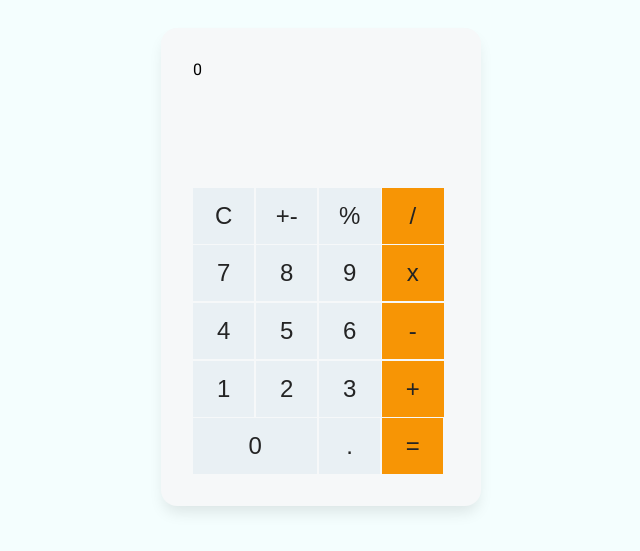
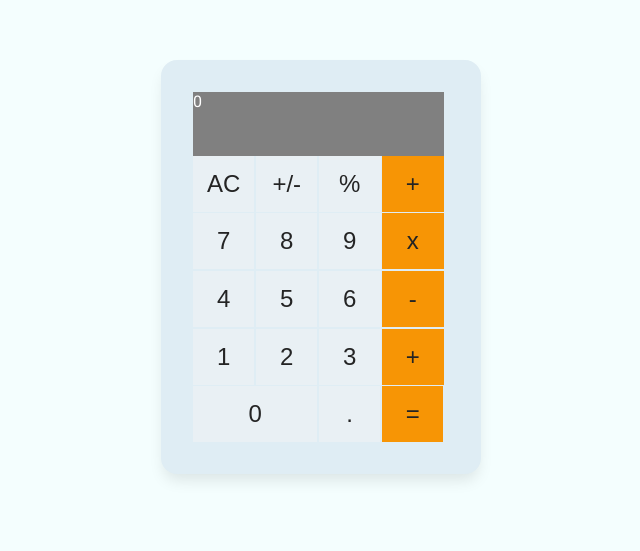
Before and after one commit to bill7pearl/math-magician, a React (Create React App) app: page / in a window 1280 px wide. Shown: the part 165-716 px from the top of the page, without its empty margins (319-959 px from the left). Built offline with nearby package versions, Linux system fonts and the light colour scheme.

Commit message:
Added logic and test its functionality

```diff
--- a/src/App.js
+++ b/src/App.js
@@ -1,32 +1,8 @@
-import Wrapper from './components/Wrapper';
 import Calculator from './components/Calculator';
-import ButtonBox from './components/ButtonBox';
-import Button from './components/Button';
-import CalcProvider from './components/CalcContext';
-
-const btnValues = [
-  ['C', '+-', '%', '/'],
-  [7, 8, 9, 'x'],
-  [4, 5, 6, '-'],
-  [1, 2, 3, '+'],
-  [0, '.', '='],
-];
 
 function App() {
   return (
-    <CalcProvider>
-      <Wrapper>
-        <Calculator />
-        <ButtonBox>
-          {btnValues.flat().map((btn, i) => (
-            <Button
-              value={btn}
-              key={i}
-            />
-          ))}
-        </ButtonBox>
-      </Wrapper>
-    </CalcProvider>
+    <Calculator />
   );
 }
 export default App;
--- a/src/components/Button.js
+++ /dev/null
@@ -1,113 +0,0 @@
-import { useContext } from 'react';
-import { CalcContext } from './CalcContext';
-
-const getStyleName = (btn) => {
-  const className = {
-    '=': 'equals',
-    x: 'opt',
-    '-': 'opt',
-    '+': 'opt',
-    '/': 'opt',
-    0: 'zero',
-  };
-  return className[btn];
-};
-
-const Button = ({ value }) => {
-  const { calc, setCalc } = useContext(CalcContext);
-
-  // User click comma
-  const commaClick = () => {
-    setCalc({
-      ...calc,
-      num: !calc.num.toString().includes('.') ? calc.num + value : calc.num,
-    });
-  };
-  // User click C
-  const resetClick = () => {
-    setCalc({ sign: '', num: 0, res: 0 });
-  };
-  // User click number
-  const handleClickButton = () => {
-    const numberString = value.toString();
-
-    let numberValue;
-    if (numberString === '0' && calc.num === 0) {
-      numberValue = '0';
-    } else {
-      numberValue = Number(calc.num + numberString);
-    }
-
-    setCalc({
-      ...calc,
-      num: numberValue,
-    });
-  };
-  // User click operation
-  const signClick = () => {
-    setCalc({
-      sign: value,
-      res: !calc.res && calc.num ? calc.num : calc.res,
-      num: 0,
-    });
-  };
-  // User click equals
-  const equalsClick = () => {
-    if (calc.res && calc.num) {
-      const math = (a, b, sign) => {
-        const result = {
-          '+': (a, b) => a + b,
-          '-': (a, b) => a - b,
-          x: (a, b) => a * b,
-          '/': (a, b) => a / b,
-        };
-        return result[sign](a, b);
-      };
-      setCalc({
-        res: math(calc.res, calc.num, calc.sign),
-        sign: '',
-        num: 0,
-      });
-    }
-  };
-  // User click persen
-  const persenClick = () => {
-    setCalc({
-      num: (calc.num / 100),
-      res: (calc.res / 100),
-      sign: '',
-    });
-  };
-  // User click invert button
-  const invertClick = () => {
-    setCalc({
-      num: calc.num ? calc.num * -1 : 0,
-      res: calc.res ? calc.res * -1 : 0,
-      sign: '',
-    });
-  };
-
-  const handleBtnClick = () => {
-    const results = {
-      '.': commaClick,
-      C: resetClick,
-      '/': signClick,
-      x: signClick,
-      '-': signClick,
-      '+': signClick,
-      '=': equalsClick,
-      '%': persenClick,
-      '+-': invertClick,
-    };
-    if (results[value]) {
-      return results[value]();
-    }
-    return handleClickButton();
-  };
-
-  return (
-    <button onClick={handleBtnClick} className={`${getStyleName(value)} button`}>{value}</button>
-  );
-};
-
-export default Button;
--- a/src/components/ButtonBox.js
+++ /dev/null
@@ -1,5 +0,0 @@
-const ButtonBox = ({ children }) => (
-  <div className="buttonBox">{children}</div>
-);
-
-export default ButtonBox;
--- a/src/components/CalcContext.js
+++ /dev/null
@@ -1,22 +0,0 @@
-import { createContext, useState } from 'react';
-
-export const CalcContext = createContext();
-const CalcProvider = ({ children }) => {
-  const [calc, setCalc] = useState({
-    sign: '',
-    num: 0,
-    res: 0,
-  });
-
-  const providerValue = {
-    calc, setCalc,
-  };
-
-  return (
-    <CalcContext.Provider value={providerValue}>
-      {children}
-    </CalcContext.Provider>
-  );
-};
-
-export default CalcProvider;
--- a/src/components/Calculator.js
+++ b/src/components/Calculator.js
@@ -1,11 +1,46 @@
-import { useContext } from 'react';
-import { CalcContext } from './CalcContext';
+import React, { useState } from 'react';
+import calculate from './logic/calculate';
 
 const Calculator = () => {
-  const { calc } = useContext(CalcContext);
+  const [total, setTotal] = useState(null);
+  const [next, setNext] = useState(null);
+  const [operation, setOperation] = useState(null);
+
+  const onClickBtn = (event) => {
+    const btnName = event.currentTarget.textContent;
+    const result = calculate({ total, next, operation }, btnName);
+    setTotal(result.total);
+    setNext(result.next);
+    setOperation(result.operation);
+  };
+
+  const getResult = () => next || (total || '0');
 
   return (
-    <div className="screen" max={70} mode="single">{calc.num ? calc.num : calc.res}</div>
+    <main className="wrapper">
+      <div className="screen">{getResult()}</div>
+      <div className="buttonBox">
+        <button className="button" onClick={onClickBtn}>AC</button>
+        <button className="button" onClick={onClickBtn}>+/-</button>
+        <button className="button" onClick={onClickBtn}>%</button>
+        <button className="button opt" onClick={onClickBtn}>+</button>
+        <button className="button" onClick={onClickBtn}>7</button>
+        <button className="button" onClick={onClickBtn}>8</button>
+        <button className="button" onClick={onClickBtn}>9</button>
+        <button className="button opt" onClick={onClickBtn}>x</button>
+        <button className="button" onClick={onClickBtn}>4</button>
+        <button className="button" onClick={onClickBtn}>5</button>
+        <button className="button" onClick={onClickBtn}>6</button>
+        <button className="button opt" onClick={onClickBtn}>-</button>
+        <button className="button" onClick={onClickBtn}>1</button>
+        <button className="button" onClick={onClickBtn}>2</button>
+        <button className="button" onClick={onClickBtn}>3</button>
+        <button className="button opt" onClick={onClickBtn}>+</button>
+        <button className="button zero" onClick={onClickBtn}>0</button>
+        <button className="button" onClick={onClickBtn}>.</button>
+        <button className="button equals" onClick={onClickBtn}>=</button>
+      </div>
+    </main>
   );
 };
 
--- a/src/components/Wrapper.js
+++ /dev/null
@@ -1,5 +0,0 @@
-const Wrapper = ({ children }) => (
-  <div className="wrapper">{children}</div>
-);
-
-export default Wrapper;
--- a/src/index.css
+++ b/src/index.css
@@ -17,11 +17,13 @@ body {
 
 .screen {
   height: 4rem;
-  margin-bottom: 4rem;
+  width: 98%;
+  background-color: gray;
+  color: white;
 }
 
 .wrapper {
-  background: #f6f8f9;
+  background: #dfedf4;
   width: 20rem;
   padding: 2rem;
   margin-top: 4rem;
@@ -31,6 +33,7 @@ body {
 
 .buttonBox {
   display: flex;
+  width: 100%;
   flex-wrap: wrap;
   gap: 0.1rem;
 }
```
